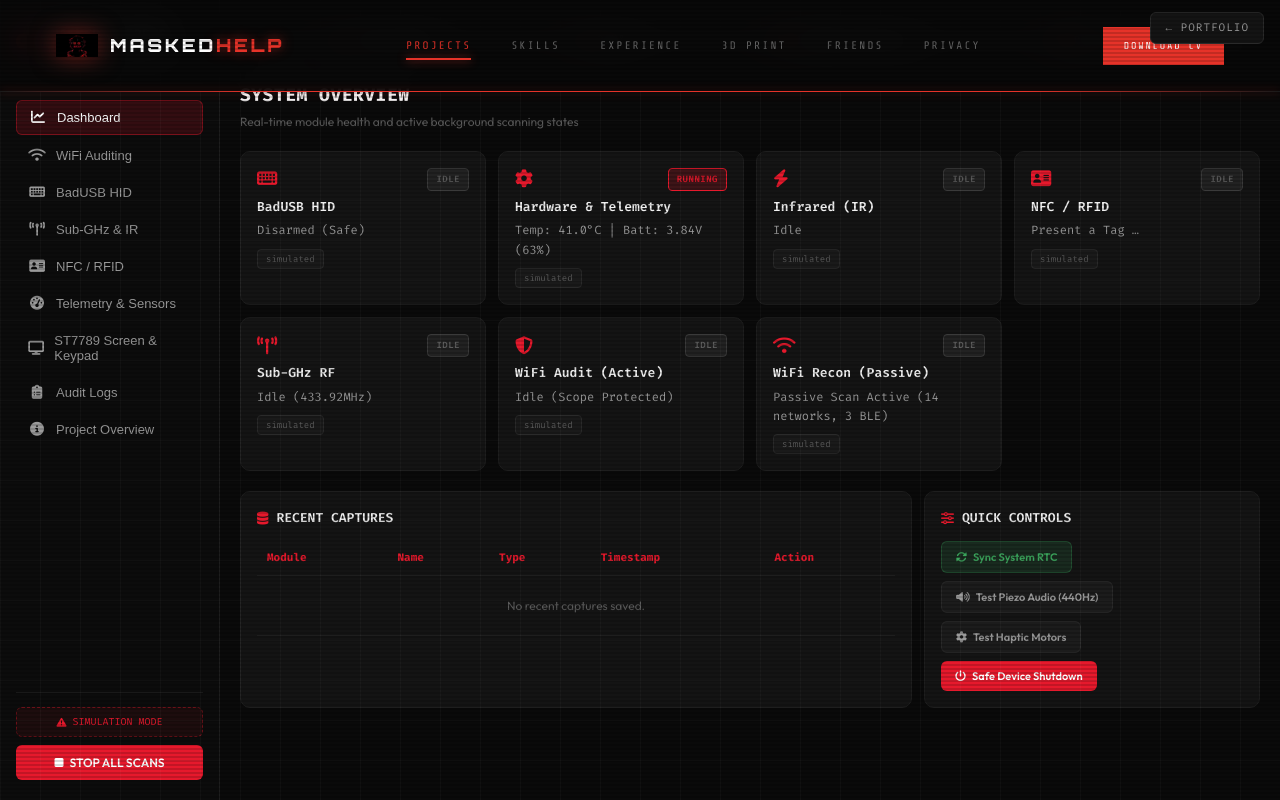
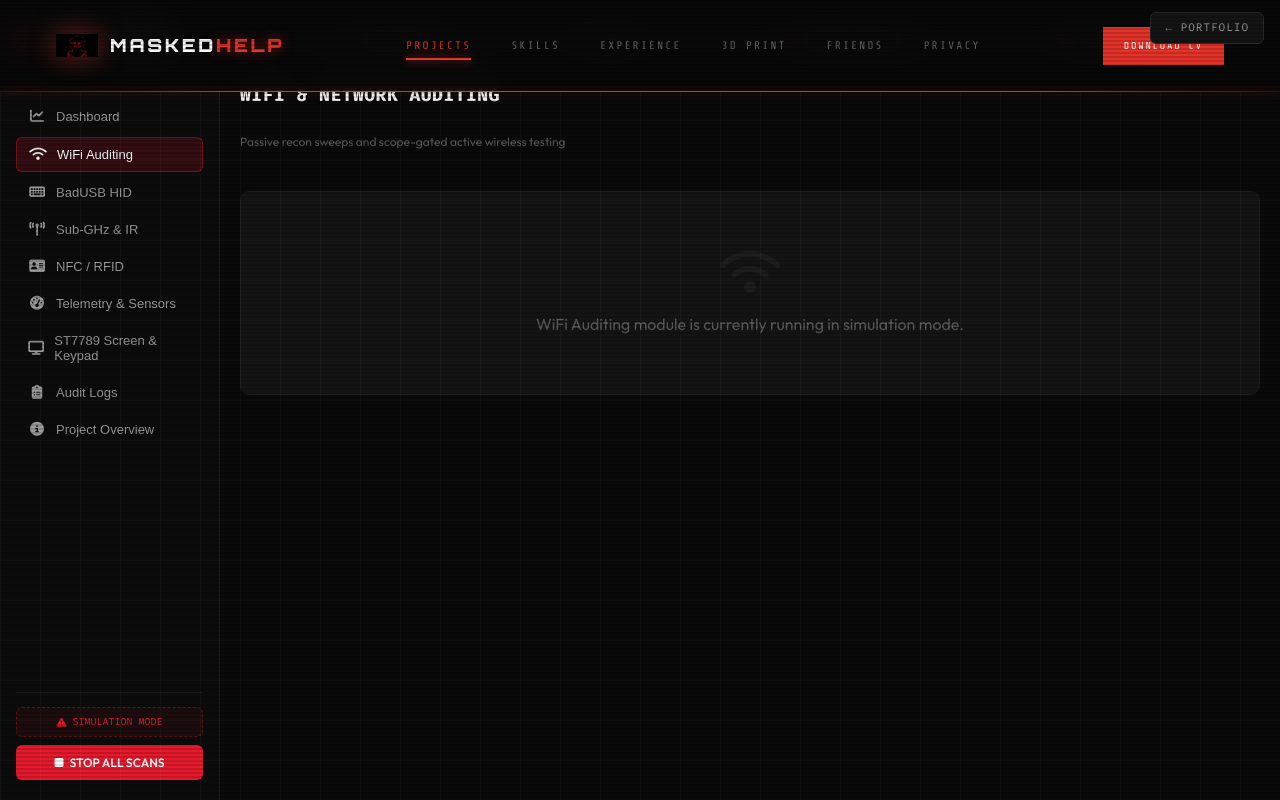
Before and after one commit to Maskedhelp2/webpage, a Next.js app: page /projects/masked-flipper in a window 1280 px wide. Both pictures are taken after a click on the button "WiFi Auditing". Shown: the top 800 px of the page. Built offline with nearby package versions, Linux system fonts and the light colour scheme.

Commit message:
feat(masked-flipper): make dashboard interactive with live clock and tab switching

```diff
--- a/src/app/projects/masked-flipper/page.tsx
+++ b/src/app/projects/masked-flipper/page.tsx
@@ -1,7 +1,7 @@
 'use client';
-import React from 'react';
+import React, { useState, useEffect } from 'react';
 
-/* ── Module cards ── */
+/* ── Data ── */
 const moduleCards = [
   { icon: 'fa-keyboard', name: 'BadUSB HID', status: 'IDLE', statusColor: '#5c5c5c', info: 'Disarmed (Safe)', badge: 'simulated' },
   { icon: 'fa-gear', name: 'Hardware & Telemetry', status: 'RUNNING', statusColor: '#e6192c', info: 'Temp: 41.0°C | Batt: 3.84V (63%)', badge: 'simulated' },
@@ -12,20 +12,198 @@ const moduleCards = [
   { icon: 'fa-wifi', name: 'WiFi Recon (Passive)', status: 'IDLE', statusColor: '#5c5c5c', info: 'Passive Scan Active (14 networks, 3 BLE)', badge: 'simulated' },
 ];
 
-/* ── Sidebar nav items ── */
 const navItems = [
-  { icon: 'fa-chart-line', label: 'Dashboard', active: true },
-  { icon: 'fa-wifi', label: 'WiFi Auditing' },
-  { icon: 'fa-keyboard', label: 'BadUSB HID' },
-  { icon: 'fa-tower-broadcast', label: 'Sub-GHz & IR' },
-  { icon: 'fa-address-card', label: 'NFC / RFID' },
-  { icon: 'fa-gauge-high', label: 'Telemetry & Sensors' },
-  { icon: 'fa-display', label: 'ST7789 Screen & Keypad' },
-  { icon: 'fa-clipboard-list', label: 'Audit Logs' },
-  { icon: 'fa-circle-info', label: 'Project Overview' },
+  { id: 'dashboard', icon: 'fa-chart-line', label: 'Dashboard' },
+  { id: 'wifi', icon: 'fa-wifi', label: 'WiFi Auditing' },
+  { id: 'badusb', icon: 'fa-keyboard', label: 'BadUSB HID' },
+  { id: 'rf', icon: 'fa-tower-broadcast', label: 'Sub-GHz & IR' },
+  { id: 'nfc', icon: 'fa-address-card', label: 'NFC / RFID' },
+  { id: 'hardware', icon: 'fa-gauge-high', label: 'Telemetry & Sensors' },
+  { id: 'virtual-device', icon: 'fa-display', label: 'ST7789 Screen & Keypad' },
+  { id: 'audit-logs', icon: 'fa-clipboard-list', label: 'Audit Logs' },
+  { id: 'overview', icon: 'fa-circle-info', label: 'Project Overview' },
 ];
 
 export default function MaskedFlipperPage() {
+  const [activeTab, setActiveTab] = useState('dashboard');
+  const [time, setTime] = useState('00:00:00');
+  const [isClient, setIsClient] = useState(false);
+
+  useEffect(() => {
+    setIsClient(true);
+    const updateTime = () => {
+      const now = new Date();
+      setTime(now.toLocaleTimeString('en-GB', { hour12: false }));
+    };
+    updateTime();
+    const timer = setInterval(updateTime, 1000);
+    return () => clearInterval(timer);
+  }, []);
+
+  const renderViewContent = () => {
+    switch (activeTab) {
+      case 'dashboard':
+        return (
+          <div className="mfd-fade-in">
+            <div>
+              <h2 className="mfd-section-title">SYSTEM OVERVIEW</h2>
+              <p className="mfd-section-sub">Real-time module health and active background scanning states</p>
+            </div>
+
+            <div className="mfd-modules-grid">
+              {moduleCards.map(m => (
+                <div key={m.name} className="mfd-mod-card">
+                  <div className="mfd-mod-header">
+                    <div className="mfd-mod-icon-name">
+                      <i className={`fa-solid ${m.icon} mfd-mod-icon`} />
+                    </div>
+                    <span className={`mfd-mod-badge ${m.status === 'RUNNING' ? 'running' : 'idle'}`}>
+                      {m.status}
+                    </span>
+                  </div>
+                  <div className="mfd-mod-name">{m.name}</div>
+                  <div className="mfd-mod-info">{m.info}</div>
+                  <span className="mfd-mod-sim">{m.badge}</span>
+                </div>
+              ))}
+            </div>
+
+            <div className="mfd-bottom-grid">
+              <div className="mfd-panel">
+                <div className="mfd-panel-title"><i className="fa-solid fa-database" /> RECENT CAPTURES</div>
+                <table className="mfd-table">
+                  <thead>
+                    <tr>
+                      <th>Module</th><th>Name</th><th>Type</th><th>Timestamp</th><th>Action</th>
+                    </tr>
+                  </thead>
+                  <tbody>
+                    <tr><td colSpan={5} style={{ textAlign: 'center', color: '#5c5c5c', padding: '20px' }}>No recent captures saved.</td></tr>
+                  </tbody>
+                </table>
+              </div>
+
+              <div className="mfd-panel">
+                <div className="mfd-panel-title"><i className="fa-solid fa-sliders" /> QUICK CONTROLS</div>
+                <div className="mfd-qc-grid">
+                  <button className="mfd-qc-btn mfd-qc-green" onClick={() => alert('RTC Sync Triggered')}><i className="fa-solid fa-rotate" /> Sync System RTC</button>
+                  <button className="mfd-qc-btn mfd-qc-gray" onClick={() => alert('Audio Test Triggered')}><i className="fa-solid fa-volume-high" /> Test Piezo Audio (440Hz)</button>
+                  <button className="mfd-qc-btn mfd-qc-gray" onClick={() => alert('Haptic Test Triggered')}><i className="fa-solid fa-gear" /> Test Haptic Motors</button>
+                  <button className="mfd-qc-btn mfd-qc-red" onClick={() => alert('Shutdown Triggered')}><i className="fa-solid fa-power-off" /> Safe Device Shutdown</button>
+                </div>
+              </div>
+            </div>
+          </div>
+        );
+      case 'wifi':
+        return (
+          <div className="mfd-fade-in">
+             <h2 className="mfd-section-title">WIFI & NETWORK AUDITING</h2>
+             <p className="mfd-section-sub">Passive recon sweeps and scope-gated active wireless testing</p>
+             <div className="mfd-panel" style={{ marginTop: '20px' }}>
+                <div style={{ padding: '40px', textAlign: 'center', color: '#5c5c5c' }}>
+                  <i className="fa-solid fa-wifi" style={{ fontSize: '48px', marginBottom: '16px', color: '#1e1e1e' }}></i>
+                  <p>WiFi Auditing module is currently running in simulation mode.</p>
+                </div>
+             </div>
+          </div>
+        );
+      case 'badusb':
+        return (
+          <div className="mfd-fade-in">
+             <h2 className="mfd-section-title">BADUSB HID PAYLOAD MANAGER</h2>
+             <p className="mfd-section-sub">Duckyscript keystroke payload editor and two-stage Arm & Fire execution</p>
+             <div className="mfd-panel" style={{ marginTop: '20px' }}>
+                <div style={{ padding: '40px', textAlign: 'center', color: '#5c5c5c' }}>
+                  <i className="fa-solid fa-keyboard" style={{ fontSize: '48px', marginBottom: '16px', color: '#1e1e1e' }}></i>
+                  <p>BadUSB HID module is currently running in simulation mode.</p>
+                </div>
+             </div>
+          </div>
+        );
+       case 'rf':
+        return (
+          <div className="mfd-fade-in">
+             <h2 className="mfd-section-title">SUB-GHZ RF & INFRARED (IR)</h2>
+             <p className="mfd-section-sub">Frequency sweeping, waveform signal captures, IR pulse analyzer, and code replays</p>
+             <div className="mfd-panel" style={{ marginTop: '20px' }}>
+                <div style={{ padding: '40px', textAlign: 'center', color: '#5c5c5c' }}>
+                  <i className="fa-solid fa-wave-square" style={{ fontSize: '48px', marginBottom: '16px', color: '#1e1e1e' }}></i>
+                  <p>Sub-GHz & IR module is currently running in simulation mode.</p>
+                </div>
+             </div>
+          </div>
+        );
+       case 'nfc':
+        return (
+          <div className="mfd-fade-in">
+             <h2 className="mfd-section-title">NFC / RFID TAG MODULE</h2>
+             <p className="mfd-section-sub">Tag UID detection, sector memory dump, mfoc key recovery, and magic tag writer</p>
+             <div className="mfd-panel" style={{ marginTop: '20px' }}>
+                <div style={{ padding: '40px', textAlign: 'center', color: '#5c5c5c' }}>
+                  <i className="fa-solid fa-id-card" style={{ fontSize: '48px', marginBottom: '16px', color: '#1e1e1e' }}></i>
+                  <p>NFC / RFID module is currently running in simulation mode.</p>
+                </div>
+             </div>
+          </div>
+        );
+      case 'hardware':
+        return (
+          <div className="mfd-fade-in">
+             <h2 className="mfd-section-title">HARDWARE TELEMETRY & DIAGNOSTICS</h2>
+             <p className="mfd-section-sub">Live ADC voltage dials, CPU temperatures, RTC synchronization, piezo audio, and haptic testing</p>
+             <div className="mfd-panel" style={{ marginTop: '20px' }}>
+                <div style={{ padding: '40px', textAlign: 'center', color: '#5c5c5c' }}>
+                  <i className="fa-solid fa-microchip" style={{ fontSize: '48px', marginBottom: '16px', color: '#1e1e1e' }}></i>
+                  <p>Hardware Telemetry module is currently running in simulation mode.</p>
+                </div>
+             </div>
+          </div>
+        );
+       case 'virtual-device':
+        return (
+          <div className="mfd-fade-in">
+             <h2 className="mfd-section-title">VIRTUAL DEVICE EMULATOR</h2>
+             <p className="mfd-section-sub">Live 240x240 ST7789 LCD display screen frame mirror and interactive 4x4 matrix keypad</p>
+             <div className="mfd-panel" style={{ marginTop: '20px' }}>
+                <div style={{ padding: '40px', textAlign: 'center', color: '#5c5c5c' }}>
+                  <i className="fa-solid fa-tv" style={{ fontSize: '48px', marginBottom: '16px', color: '#1e1e1e' }}></i>
+                  <p>Virtual Device Emulator is currently running in simulation mode.</p>
+                </div>
+             </div>
+          </div>
+        );
+      case 'audit-logs':
+        return (
+          <div className="mfd-fade-in">
+             <h2 className="mfd-section-title">AUDIT LOGS & COMPLIANCE TRAIL</h2>
+             <p className="mfd-section-sub">Timestamped SQLite audit trail for all start/stop, active tier tests, and target scope notes</p>
+             <div className="mfd-panel" style={{ marginTop: '20px' }}>
+                <div style={{ padding: '40px', textAlign: 'center', color: '#5c5c5c' }}>
+                  <i className="fa-solid fa-list-check" style={{ fontSize: '48px', marginBottom: '16px', color: '#1e1e1e' }}></i>
+                  <p>Audit Logs are currently running in simulation mode.</p>
+                </div>
+             </div>
+          </div>
+        );
+      case 'overview':
+        return (
+          <div className="mfd-fade-in">
+             <h2 className="mfd-section-title">PROJECT OVERVIEW</h2>
+             <p className="mfd-section-sub">Executive project proposal, architecture matrix, hardware breakdown, and responsible-use design</p>
+             <div className="mfd-panel" style={{ marginTop: '20px' }}>
+                <div style={{ padding: '40px', textAlign: 'center', color: '#5c5c5c' }}>
+                  <i className="fa-solid fa-book-open" style={{ fontSize: '48px', marginBottom: '16px', color: '#1e1e1e' }}></i>
+                  <p>Masked Flipper is a pocket-sized, Raspberry Pi-powered hardware multi-tool for inspecting, understanding, and testing your own physical devices and wireless networks.</p>
+                </div>
+             </div>
+          </div>
+        );
+      default:
+        return null;
+    }
+  };
+
   return (
     <>
       <style>{`
@@ -79,7 +257,7 @@ export default function MaskedFlipperPage() {
         .mfd-mod-sim { display:inline-block; font-family:'Fira Code',monospace; font-size:9px; color:#5c5c5c; background:#1a1a1a; border:1px solid #2a2a2a; padding:2px 8px; border-radius:4px; margin-top:8px; }
 
         /* Bottom grid */
-        .mfd-bottom-grid { display:grid; grid-template-columns:2fr 1fr; gap:12px; }
+        .mfd-bottom-grid { display:grid; grid-template-columns:2fr 1fr; gap:12px; margin-top: 20px; }
         .mfd-panel { background:#141414; border:1px solid #1e1e1e; border-radius:10px; padding:16px; }
         .mfd-panel-title { font-family:'Fira Code',monospace; font-size:13px; font-weight:600; margin-bottom:12px; display:flex; align-items:center; gap:8px; }
         .mfd-panel-title i { color:#e6192c; }
@@ -102,6 +280,10 @@ export default function MaskedFlipperPage() {
         /* Back link */
         .mfd-back { position:fixed; top:12px; right:16px; z-index:100; font-family:'Fira Code',monospace; font-size:11px; color:#9a9a9a; text-decoration:none; background:#141414; border:1px solid #2a2a2a; padding:6px 14px; border-radius:6px; transition:all .15s; letter-spacing:1px; }
         .mfd-back:hover { color:#e6192c; border-color:#e6192c; }
+
+        /* Animations */
+        .mfd-fade-in { animation: fadeIn 0.3s ease-in-out; display: flex; flex-direction: column; gap: 20px; }
+        @keyframes fadeIn { from { opacity: 0; transform: translateY(10px); } to { opacity: 1; transform: translateY(0); } }
 
         /* Responsive */
         @media (max-width:900px) {
@@ -129,7 +311,11 @@ export default function MaskedFlipperPage() {
 
           <nav className="mfd-nav">
             {navItems.map(n => (
-              <button key={n.label} className={`mfd-nav-item${n.active ? ' active' : ''}`}>
+              <button
+                key={n.id}
+                className={`mfd-nav-item${activeTab === n.id ? ' active' : ''}`}
+                onClick={() => setActiveTab(n.id)}
+              >
                 <i className={`fa-solid ${n.icon}`} />
                 {n.label}
               </button>
@@ -141,7 +327,7 @@ export default function MaskedFlipperPage() {
               <i className="fa-solid fa-triangle-exclamation" />
               SIMULATION MODE
             </div>
-            <button className="mfd-stop-btn">
+            <button className="mfd-stop-btn" onClick={() => alert('All Scans Stopped!')}>
               <i className="fa-solid fa-stop" />
               STOP ALL SCANS
             </button>
@@ -155,60 +341,15 @@ export default function MaskedFlipperPage() {
             <div className="mfd-status-item"><i className="fa-solid fa-battery-three-quarters" /> 3.89V (69%)</div>
             <div className="mfd-status-item"><i className="fa-solid fa-temperature-half" /> 43.6°C</div>
             <div className="mfd-status-item"><i className="fa-solid fa-hard-drive" /> 172699.6 MB Free</div>
-            <div className="mfd-status-item"><i className="fa-solid fa-clock" style={{ color: '#e6192c' }} /> RTC: 16:31:13</div>
+            <div className="mfd-status-item">
+              <i className="fa-solid fa-clock" style={{ color: '#e6192c' }} />
+              RTC: {isClient ? time : '00:00:00'}
+            </div>
           </div>
 
-          {/* Section header */}
-          <div>
-            <h2 className="mfd-section-title">SYSTEM OVERVIEW</h2>
-            <p className="mfd-section-sub">Real-time module health and active background scanning states</p>
-          </div>
+          {/* Dynamic Content View */}
+          {renderViewContent()}
 
-          {/* Module cards */}
-          <div className="mfd-modules-grid">
-            {moduleCards.map(m => (
-              <div key={m.name} className="mfd-mod-card">
-                <div className="mfd-mod-header">
-                  <div className="mfd-mod-icon-name">
-                    <i className={`fa-solid ${m.icon} mfd-mod-icon`} />
-                  </div>
-                  <span className={`mfd-mod-badge ${m.status === 'RUNNING' ? 'running' : 'idle'}`}>
-                    {m.status}
-                  </span>
-                </div>
-                <div className="mfd-mod-name">{m.name}</div>
-                <div className="mfd-mod-info">{m.info}</div>
-                <span className="mfd-mod-sim">{m.badge}</span>
-              </div>
-            ))}
-          </div>
-
-          {/* Bottom: Captures + Quick Controls */}
-          <div className="mfd-bottom-grid">
-            <div className="mfd-panel">
-              <div className="mfd-panel-title"><i className="fa-solid fa-database" /> RECENT CAPTURES</div>
-              <table className="mfd-table">
-                <thead>
-                  <tr>
-                    <th>Module</th><th>Name</th><th>Type</th><th>Timestamp</th><th>Action</th>
-                  </tr>
-                </thead>
-                <tbody>
-                  <tr><td colSpan={5} style={{ textAlign: 'center', color: '#5c5c5c', padding: '20px' }}>No recent captures saved.</td></tr>
-                </tbody>
-              </table>
-            </div>
-
-            <div className="mfd-panel">
-              <div className="mfd-panel-title"><i className="fa-solid fa-sliders" /> QUICK CONTROLS</div>
-              <div className="mfd-qc-grid">
-                <button className="mfd-qc-btn mfd-qc-green"><i className="fa-solid fa-rotate" /> Sync System RTC</button>
-                <button className="mfd-qc-btn mfd-qc-gray"><i className="fa-solid fa-volume-high" /> Test Piezo Audio (440Hz)</button>
-                <button className="mfd-qc-btn mfd-qc-gray"><i className="fa-solid fa-gear" /> Test Haptic Motors</button>
-                <button className="mfd-qc-btn mfd-qc-red"><i className="fa-solid fa-power-off" /> Safe Device Shutdown</button>
-              </div>
-            </div>
-          </div>
         </main>
       </div>
 
```
